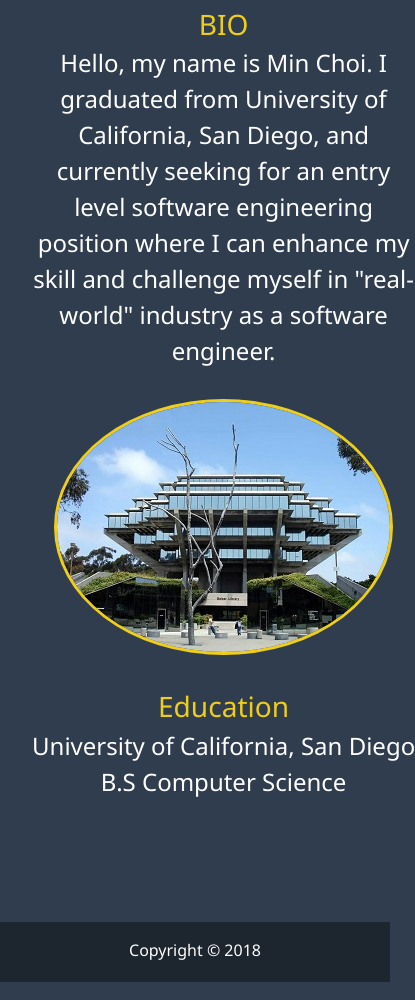
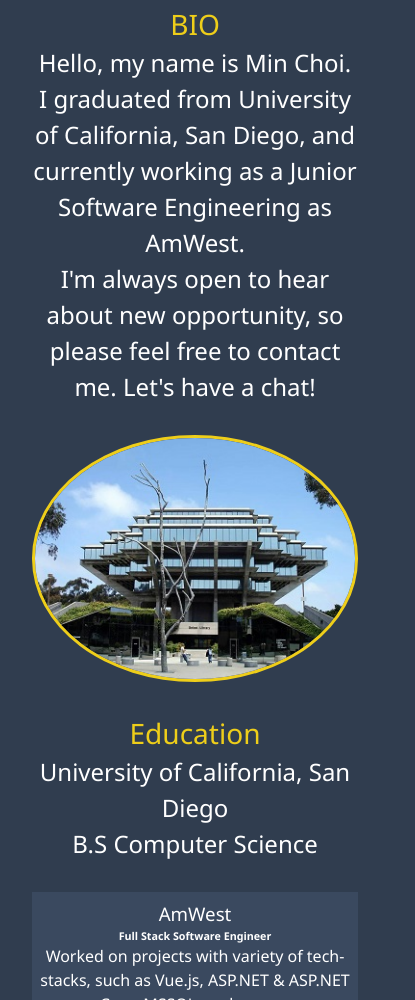
Before and after one commit to msc007/portfolio_website, a website: page dist/about.html in a window 390 px wide. Shown: the part 617-1617 px from the top of the page, 415 px wide, since content can reach past the window. Drawn offline with Linux system fonts and the light colour scheme.

Commit message:
Added favicon, added work, fixed responsiveness,

```diff
--- a/package.json
+++ b/package.json
@@ -12,6 +12,6 @@
   "license": "MIT",
   "dependencies": {
     "gh-pages": "^1.2.0",
-    "node-sass": "^4.9.3"
+    "node-sass": "^4.14.1"
   }
 }
--- a/scss/main.scss
+++ b/scss/main.scss
@@ -112,10 +112,8 @@ main {
   .education {
     grid-area: education;
     font-size: 1.5rem;
-    //fixed text in each line
-    div {
-      white-space: nowrap;
-    }
+
+    max-width: 100%;
   }
 
   .ucsd {
@@ -123,6 +121,7 @@ main {
     margin: auto;
     border-radius: 50%;
     border: $secondary-color 3px solid;
+    max-width: 100%;
   }
 
   .job {
```
Also changed, not shown: dist/about.html, dist/contact.html, dist/css/main.css, dist/favicon.ico (added), dist/img/portrait.jpg, dist/img/portrait2.jpg (added), dist/img/portrait_small.jpg, dist/img/portrait_small2.jpg (added), dist/index.html, dist/js/main.js, dist/work.html, 1 other file.
